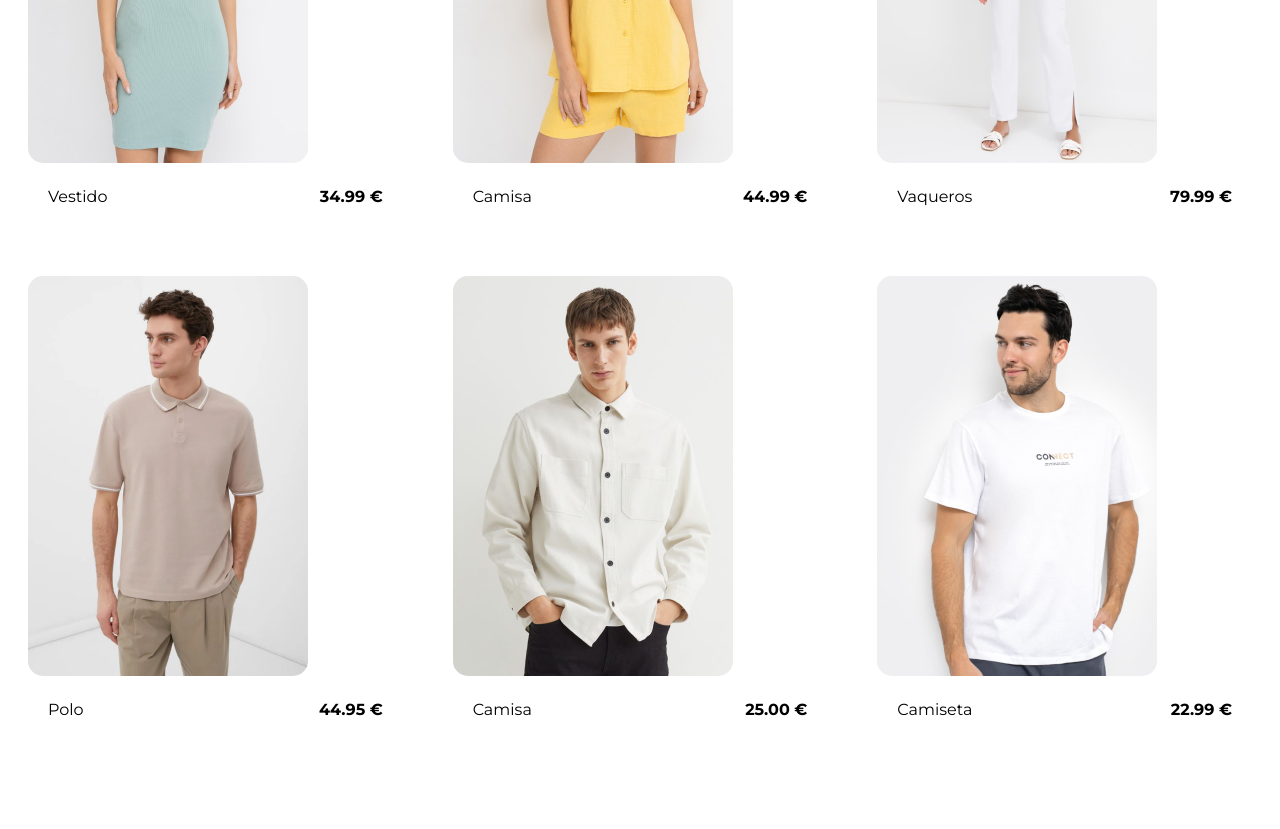
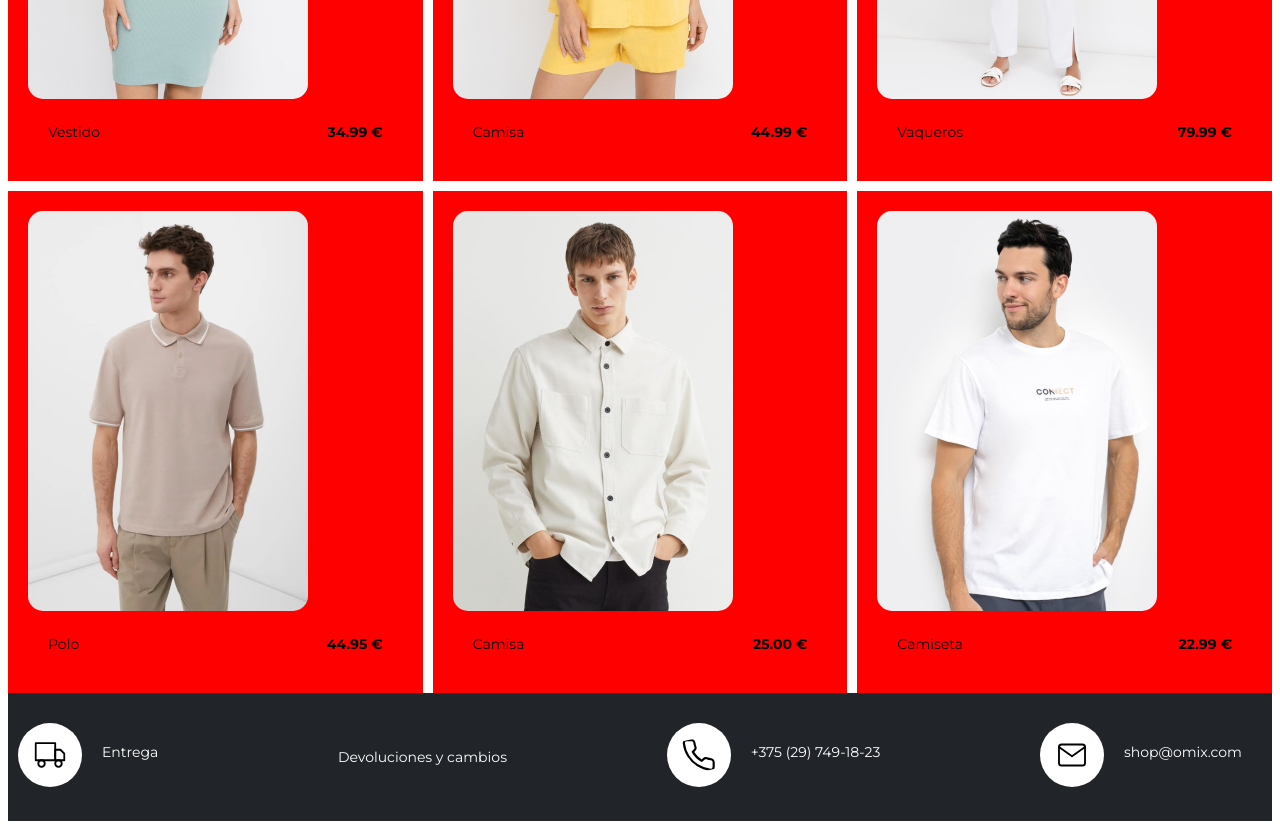
Before and after one commit to korso484/TareaModulo1, a website: page index.html in a window 1280 px wide. Shown: the part 380-1209 px from the top of the page. Before the commit the page ends 1147 px from the top, so only its background shows below. Drawn offline with Linux system fonts and the light colour scheme.

Commit message:
Items Managing

```diff
--- a/index.html
+++ b/index.html
@@ -38,7 +38,7 @@
     <div class="grid-container">
         <div class="item">
             <img src="../assets/image-3.jpg" alt="Vestido Chica">
-            <div class="info">
+             <div class="info">
                 <div class="article_name">Vestido</div>
                 <div class="price">34.99 €</div>
             </div>
@@ -78,6 +78,39 @@
                 <div class="price">22.99 €</div>
             </div>
         </div>
+
     </div>
+
 </body>
+<footer>
+        <div class="foot">
+            <div id="container-4">
+                <div class="icon">
+                    <img src="../assets/icon-truck.svg" alt="Envio">
+                </div>
+                <div class="info">Entrega</div>
+            </div>
+            <div id="container-5">
+                <div class="info">Devoluciones y cambios</div>
+            </div>
+            <div id="container-6">
+                <div class="icon">
+                    <img src="../assets/icon-phone.svg" alt="Envio">
+                </div>
+                <div class="info">+375 (29) 749-18-23</div>
+            </div>
+            <div id="container-7">
+                <div class="icon">
+                    <img src="../assets/icon-mail.svg" alt="Envio">
+                </div>
+
+                <div class="info">shop@omix.com</div>
+            </div>
+        </div>
+
+ </footer>
+
+
+
+
 </html>
--- a/style.css
+++ b/style.css
@@ -11,12 +11,19 @@
         font-optical-sizing: auto;
         font-weight: 400;
         font-style: normal;
+
+
 }
 
 header{
-    height: 64px;
+    box-sizing: border-box;
     display: flex;
-    border-bottom: 1px solid black;
+
+    /* border-bottom: 1px solid black; */
+}
+
+body {
+    background-color: #ffffff;
 }
 
 .navbar {
@@ -24,7 +31,12 @@ header{
     width: 100%;
     justify-content: space-between;
     align-items: center;
-
+    position: fixed;
+    border-bottom: 1px solid black;
+    background-color: #ffffff;
+    border-top: #212429;
+    padding: 16px;
+    top: 0;
 }
 
 .navbar a {
@@ -32,18 +44,6 @@ header{
     text-decoration: none;
     color: #212429;
 }
-/*
-.navbar container-1 {
-    position: absolute;
-    left: 0;
-}
-
-.navbar container-2 {
-    justify-content: space-between;
-    position: absolute;
-    padding-left: 25px;
-    padding-right: 25px;
-} */
 
 
 .navbar #container-3 {
@@ -51,6 +51,8 @@ header{
     width: 264px;
     justify-content: space-between;
 }
+
+
 
 p {
     font-family: "Montserrat", sans-serif;
@@ -67,19 +69,22 @@ p {
 }
 
 .item {
+
     padding: 20px;
-    /* background-color: lightblue; */
-    /* border: 1px solid black; */
+    background-color: red;
+
 }
 
 .info {
     display: flex;
     justify-content: space-between;
     margin: 20px;
+    font-size: 14px;
 }
 
 .price {
     font-weight: 700;
+    background-color: red;
 }
 
 .item img {
@@ -91,6 +96,54 @@ p {
     font-style: normal;
 }
 
+footer {
+    display: flex;
+    height: 128px;
+    background-color: #212429;
+
+}
+
+.foot {
+   color: #ffffff;
+   display: flex;
+   align-items: center;
+    justify-content: space-between;
+   width: 100%;
+   height: 100%;
+
+   padding: 10px;
+}
+
+
+.foot img {
+    border-radius: 80%;
+    width: 64px;
+    height: 64px;
+    padding: 1em 1%;
+    background-color: #ffffff;
+}
+
+
+.foot #container-4 {
+
+    display: flex;
+    justify-content: space-between;
+
+}
+
+
+
+.foot #container-6 {
+    display: flex;
+    justify-content: space-between;
+
+}
+
+.foot #container-7 {
+    display: flex;
+    justify-content: space-between;
+
+}
 
 @media (min-width: 1280px) {
     .navbar a {
```
